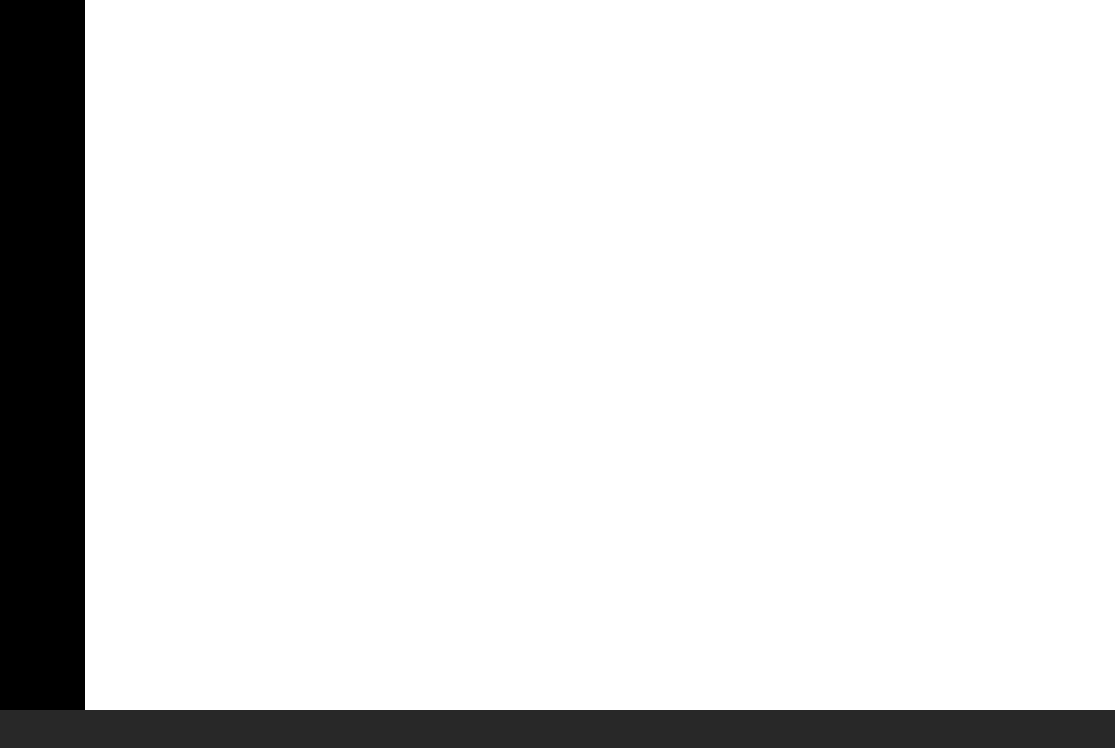
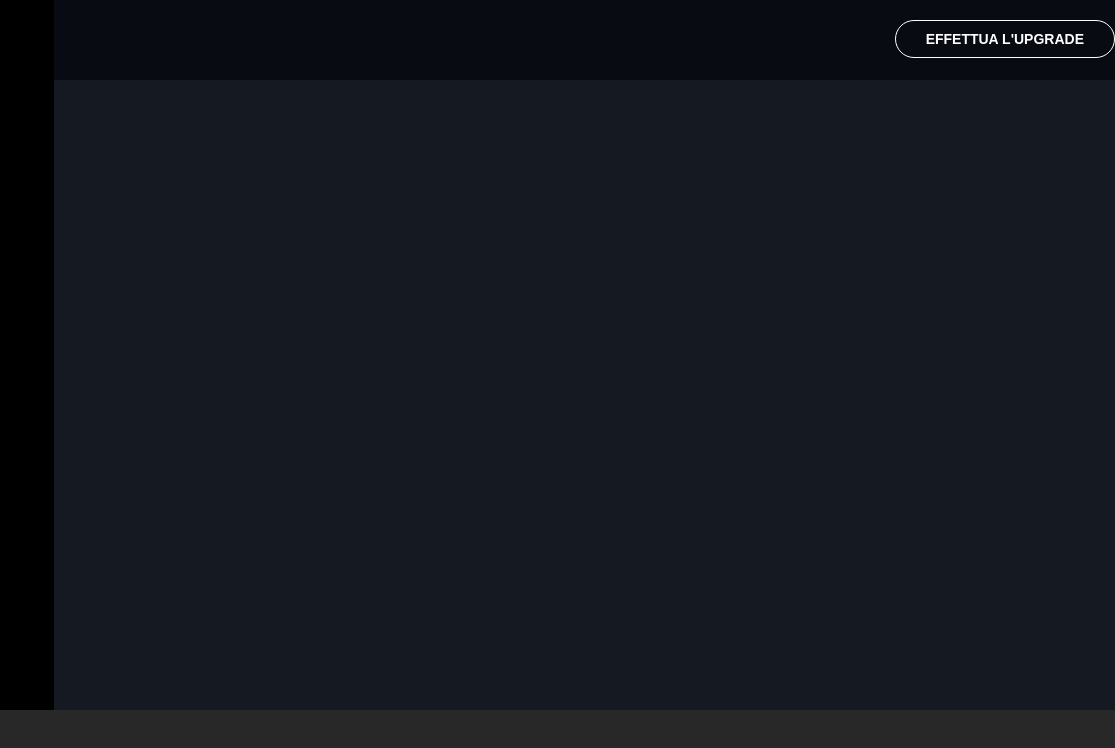
Before and after one commit to Polidora90/html-css-spotifyweb, a plain HTML site: page index.html in a window 1280 px wide. Shown: the full height of the page, 165-1280 px from the left. Drawn offline with Linux system fonts and the light colour scheme.

Commit message:
struttura sezione bottone upgrade

```diff
--- a/index.html
+++ b/index.html
@@ -64,8 +64,8 @@
       <div class="central-section">
 
         <!-- upgrade -->
-        <div class="upgrade-section">
-
+        <div class="upgrade-section clearfix over-scroll">
+            <a href="#" class="text-white upgrade-btn"><b>EFFETTUA L'UPGRADE</b></a>
         </div>
 
         <!-- blocco immagini album -->
--- a/style.css
+++ b/style.css
@@ -13,12 +13,29 @@ ul {
     list-style-type: none;
 }
 
+a {
+    text-decoration: none;
+}
+
 /* users classes */
 
 .over-hidden {
     overflow: hidden;
 }
 
+.over-scroll {
+    overflow: scroll;
+}
+
+.over-scroll::-webkit-scrollbar {
+    display: none;
+}
+
+.clearfix::after {
+    content: "";
+    display: table;
+    clear: both;
+}
 
 .text-grey {
     color: #a3a3a3;
@@ -31,6 +48,7 @@ ul {
 
 main {
     height: calc(100vh - 90px);
+    display: flex;
 }
 
 /* NAV */
@@ -45,7 +63,6 @@ nav {
 }
 
 nav a {
-    text-decoration: none;
     color: #a3a3a3
 }
 
@@ -75,12 +92,12 @@ nav img {
 
 .playlist-section {
     flex-grow: 1;
-    overflow: scroll;
+    /* overflow: scroll; */
 }
 
-.playlist-section::-webkit-scrollbar {
+/* .playlist-section::-webkit-scrollbar {
     display: none;
-}
+} */
 
 .playlist-section ul,
 .playlist-section h4 {
@@ -103,9 +120,26 @@ nav i {
 }
 
 
+/* CENTRAL SECTION */
+.central-section {
+    background-color: #141922;
+    width: calc(100vw - 60px);
+}
+
 /* UPGRADE SECTION */
 .upgrade-section {
+    background-color: #080b12;
+    height: 80px;
+}
 
+.upgrade-btn {
+    border: 1px solid white;
+    border-radius: 20px;
+    padding: 10px 30px;
+
+    float: right;
+    position: relative;
+    top: 20px;
 }
 
 /* FOOTER */
```
